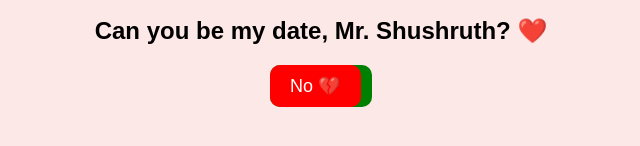
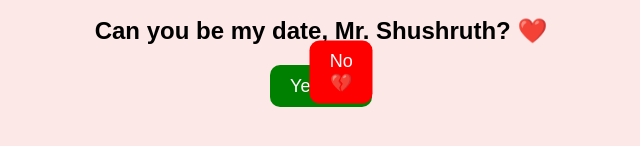
Before and after one commit to chetana1408/chets, a plain HTML site: page index.html in a window 1280 px wide. Shown: the part 396-542 px from the top of the page, without its empty margins (319-959 px from the left). Drawn offline with Linux system fonts and the light colour scheme.

Commit message:
Update index.html

```diff
--- a/index.html
+++ b/index.html
@@ -15,6 +15,7 @@
             align-items: center;
             justify-content: center;
             height: 100vh;
+            position: relative;
         }
         .bear-img {
             width: 150px;
@@ -28,7 +29,8 @@
         }
         .btn-container {
             display: flex;
-            gap: 20px;
+            gap: 40px;
+            position: relative;
         }
         .btn {
             font-size: 18px;
@@ -45,6 +47,9 @@
             background-color: red;
             color: white;
             position: absolute;
+            left: 70%;
+            top: 15%;
+            transform: translate(-50%, -50%);
         }
         .hearts {
             position: absolute;
```
